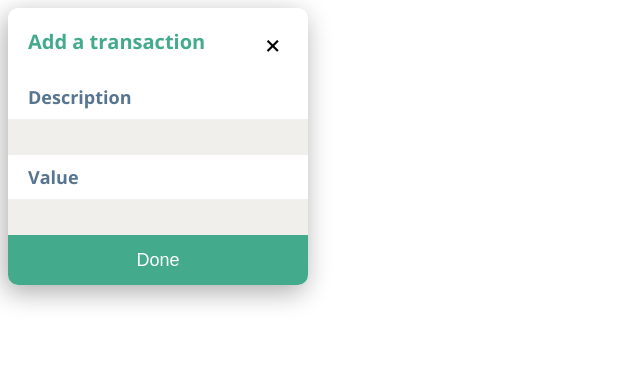
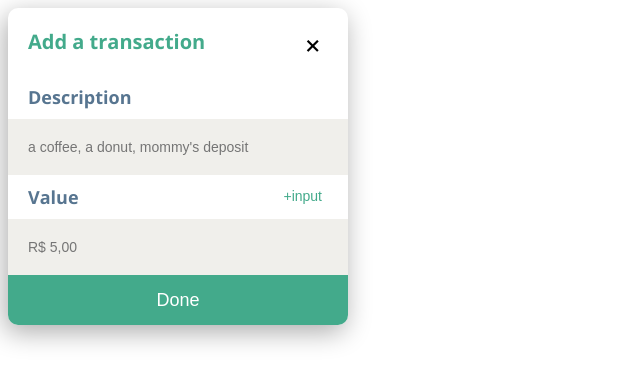
Before and after one commit to renatoalencar/transactions, a React (Create React App) app: page / in a window 1280 px wide. Both pictures are taken after a click on the button "add". Shown: the top 384 px of the page, without its empty margins (0-640 px from the left). Built offline with nearby package versions, Linux system fonts and the light colour scheme.

Commit message:
Improve form layout
* Remove input outline
* Fix form width
* Add placeholders
* Increase input height

```diff
--- a/src/components/TransactionForm.css
+++ b/src/components/TransactionForm.css
@@ -14,7 +14,7 @@
   border: none;
   background: #f0efeb;
   width: calc(100% - 40px);
-  padding: 10px 20px;
+  padding: 20px 20px;
   font-size: 14px;
   color: #3d405b;
 }
@@ -47,3 +47,25 @@
   float: right;
   transform: rotate(45deg);
 }
+
+.TransactionForm .field .InputTypeButton {
+  background: none;
+  display: inline;
+  float: right;
+  width: auto;
+  height: auto;
+  font-size: 14px;
+  margin-top: 2px;
+}
+
+.TransactionForm .field .InputTypeButton.input {
+  color: #43aa8b;
+}
+
+.TransactionForm .field .InputTypeButton.output {
+  color: #f94144;
+}
+
+.TransactionForm {
+  width: 340px;
+}
--- a/src/components/TransactionForm.js
+++ b/src/components/TransactionForm.js
@@ -1,5 +1,6 @@
 import React, { useState } from 'react';
 
+import { classnames } from '../util';
 import './TransactionForm.css';
 
 function eventValue(changer, parser) {
@@ -11,17 +12,21 @@ function isEmpty(value) {
   return value === undefined
          || value === null
          || value.length === 0
-         || value === {};
+         || value === {}
+         || Number.isNaN(value);
 }
 
 
-function Field({ id, type, onChange, value, children }) {
+function Field({ id, type, onChange, value, placeholder, children }) {
   return (
     <div className="field">
       <label htmlFor={id}>{children}</label>
       <input
         id={id}
         value={value}
+        type={type}
+        placeholder={placeholder}
+        autocomplete="off"
         onChange={onChange}/>
     </div>
   );
@@ -51,6 +56,7 @@ export default function TransactionForm({ onAdd, onClose }) {
         id="description"
         type="text"
         value={description}
+        placeholder="a coffee, a donut, mommy's deposit"
         onChange={eventValue(setDescription)}>
         Description
       </Field>
@@ -58,9 +64,20 @@ export default function TransactionForm({ onAdd, onClose }) {
       <Field
         id="value"
         type="number"
+        placeholder="R$ 5,00"
         value={value}
         onChange={eventValue(setValue, parseFloat)}>
         Value
+
+        <button
+          className={classnames({
+            InputTypeButton: true,
+            input: value >= 0,
+            output: value < 0,
+          })}
+          onClick={() => (!isEmpty(value) && setValue(-value))}>
+          {value >= 0 ? '+input' : '-output'}
+        </button>
       </Field>
 
       <div className="field">
--- a/src/index.css
+++ b/src/index.css
@@ -21,6 +21,6 @@ body {
 }
 
 
-button:focus {
+button:focus, input:focus {
   outline: 0;
 }
```
